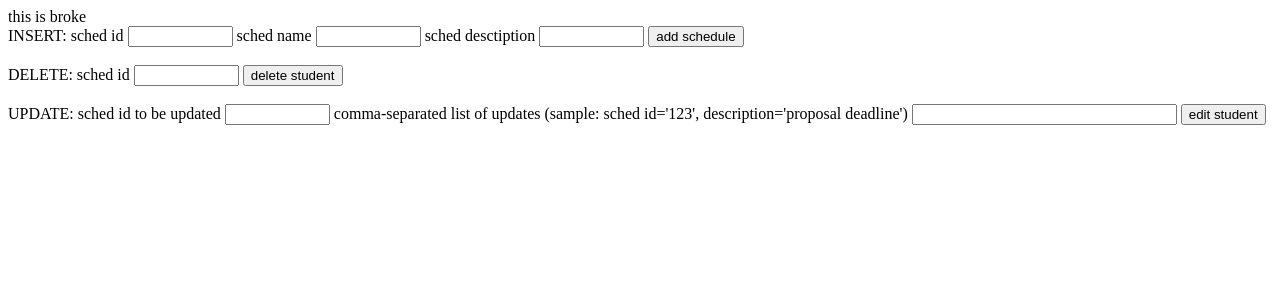
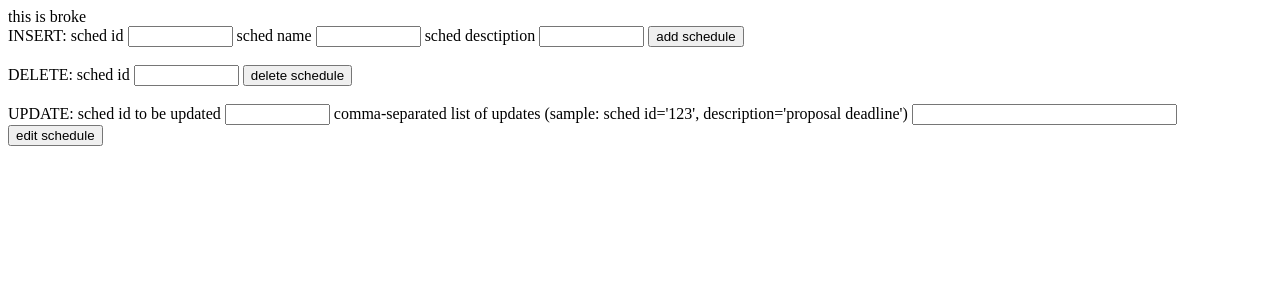
Before and after one commit to trschlomer/chemecar, a Django app: template chemecardb/templates/chemecardb/scheduling.html in a window 1280 px wide. Shown: the top 300 px of the page. Run offline with Django 3.2, Linux system fonts and the light colour scheme; the template is opened without the code that fills it, so the values that code supplies are empty; parts of the project's set-up code (start-up, migrations or seed data) failed here and were passed over.

Commit message:
Update scheduling.html

```diff
--- a/chemecardb/templates/chemecardb/scheduling.html
+++ b/chemecardb/templates/chemecardb/scheduling.html
@@ -32,11 +32,11 @@
             <form method="POST" action="{% url 'insertsched' %}">
             {% csrf_token %}
             INSERT: sched id
+            <input type="text" name="textfield0" size="10">
+            sched name
             <input type="text" name="textfield1" size="10">
-            sched name
+            sched desctiption
             <input type="text" name="textfield2" size="10">
-            sched desctiption
-            <input type="text" name="textfield3" size="10">
             <button type="submit">add schedule</button>
         </form>
 
@@ -47,7 +47,7 @@
             DELETE: sched id
             <input type="text" name="textfield6" size="10">
 
-            <button type="submit">delete student</button>
+            <button type="submit">delete schedule</button>
         </form>
 
         <br>
@@ -59,7 +59,7 @@
             comma-separated list of updates (sample: sched id='123', description='proposal deadline')
             <input type="text" name="textfield8" size="30">
 
-            <button type="submit">edit student</button>
+            <button type="submit">edit schedule</button>
         </form>
     </body>
 </html>
```
